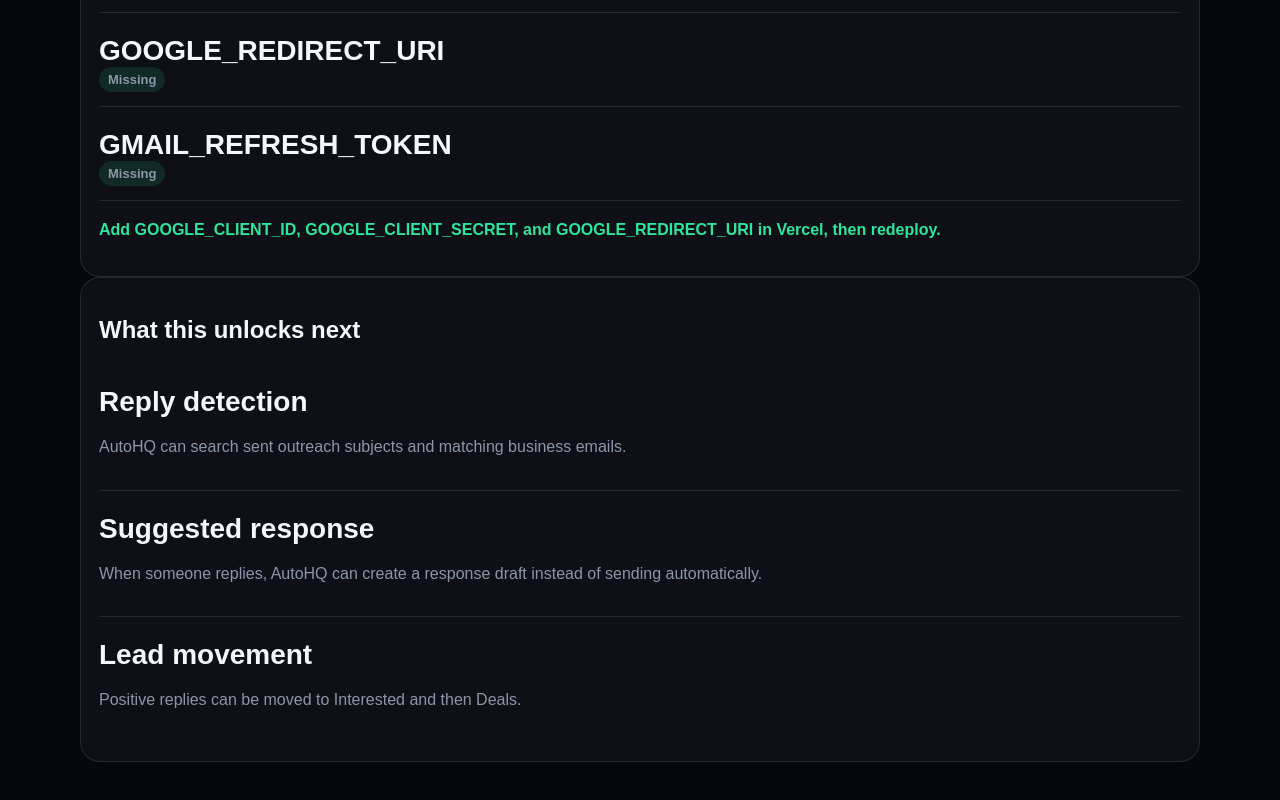
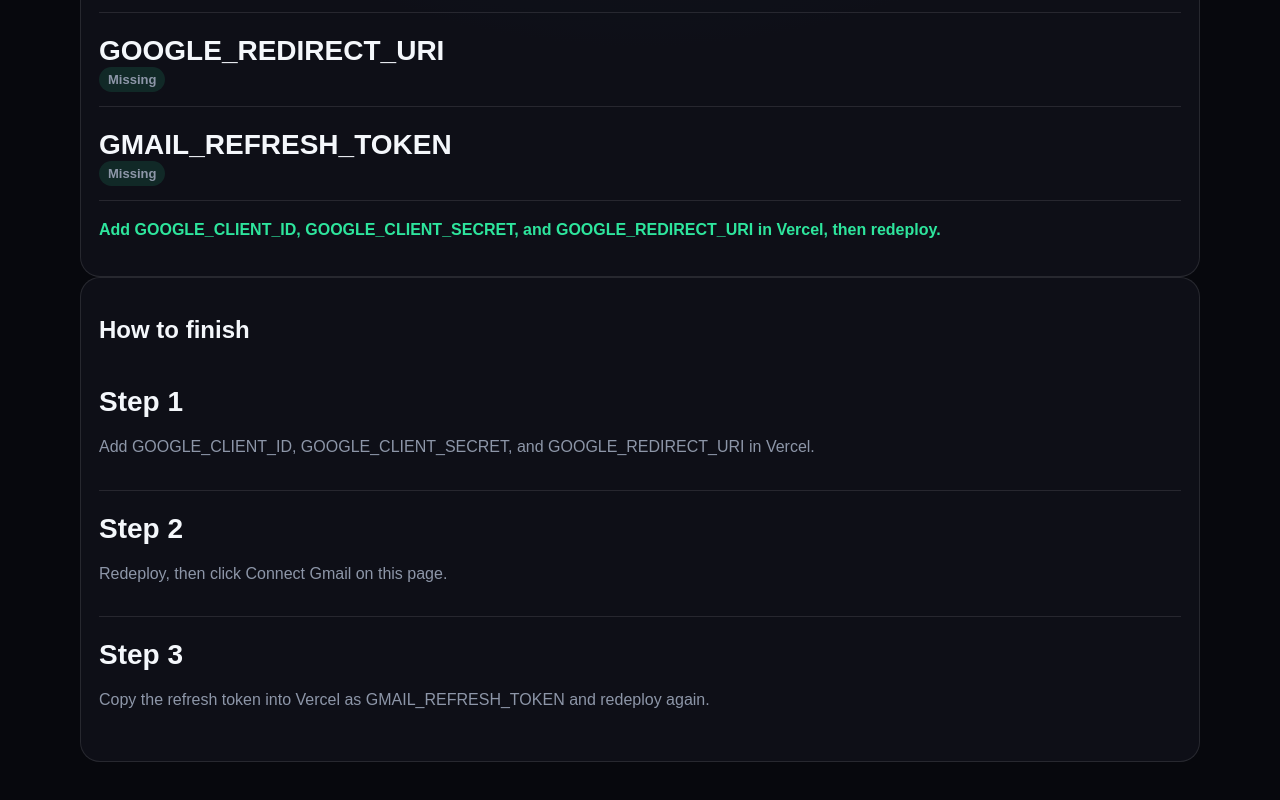
Before and after one commit to GCreative850/auto, a Next.js app: page /gmail-sync in a window 1280 px wide. Shown: the part 708-1508 px from the top of the page. Built offline with nearby package versions, Linux system fonts and the light colour scheme; no server answers.

Commit message:
Add Connect Gmail button to sync page

```diff
--- a/app/gmail-sync/page.tsx
+++ b/app/gmail-sync/page.tsx
@@ -10,6 +10,7 @@ type Check = {
 export default function GmailSyncPage() {
   const [checks, setChecks] = useState<Check[]>([]);
   const [connected, setConnected] = useState(false);
+  const [oauthReady, setOauthReady] = useState(false);
   const [nextStep, setNextStep] = useState("");
   const [loading, setLoading] = useState(true);
   const [error, setError] = useState("");
@@ -23,6 +24,7 @@ export default function GmailSyncPage() {
       if (!res.ok || !data.ok) throw new Error(data.error || "Could not load Gmail sync status");
       setChecks(data.checks || []);
       setConnected(Boolean(data.connected));
+      setOauthReady(Boolean(data.oauthReady));
       setNextStep(data.nextStep || "");
     } catch (err) {
       setError(err instanceof Error ? err.message : "Could not load Gmail sync status");
@@ -44,13 +46,14 @@ export default function GmailSyncPage() {
         <div className="actions">
           <a className="secondary" href="/">Dashboard</a>
           <a className="secondary" href="/inbox">Reply Tracker</a>
+          {oauthReady && !connected ? <a className="primary" href="/api/gmail-sync/connect">Connect Gmail</a> : null}
           <button className="secondary button-reset" onClick={loadStatus}>Refresh Status</button>
         </div>
         {error ? <p className="error">{error}</p> : null}
       </section>
 
       <section className="grid">
-        <div className="card"><span>Status</span><strong>{loading ? "Checking" : connected ? "Connected" : "Missing Keys"}</strong></div>
+        <div className="card"><span>Status</span><strong>{loading ? "Checking" : connected ? "Connected" : oauthReady ? "Ready to Connect" : "Missing Keys"}</strong></div>
         <div className="card"><span>Mode</span><strong>Safe Setup</strong></div>
         <div className="card"><span>Reply Board</span><strong>Ready</strong></div>
         <div className="card"><span>Auto Scan</span><strong>{connected ? "Next" : "Locked"}</strong></div>
@@ -69,10 +72,10 @@ export default function GmailSyncPage() {
       </section>
 
       <section className="card">
-        <h2>What this unlocks next</h2>
-        <div className="item"><strong>Reply detection</strong><p>AutoHQ can search sent outreach subjects and matching business emails.</p></div>
-        <div className="item"><strong>Suggested response</strong><p>When someone replies, AutoHQ can create a response draft instead of sending automatically.</p></div>
-        <div className="item"><strong>Lead movement</strong><p>Positive replies can be moved to Interested and then Deals.</p></div>
+        <h2>How to finish</h2>
+        <div className="item"><strong>Step 1</strong><p>Add GOOGLE_CLIENT_ID, GOOGLE_CLIENT_SECRET, and GOOGLE_REDIRECT_URI in Vercel.</p></div>
+        <div className="item"><strong>Step 2</strong><p>Redeploy, then click Connect Gmail on this page.</p></div>
+        <div className="item"><strong>Step 3</strong><p>Copy the refresh token into Vercel as GMAIL_REFRESH_TOKEN and redeploy again.</p></div>
       </section>
     </main>
   );
```
